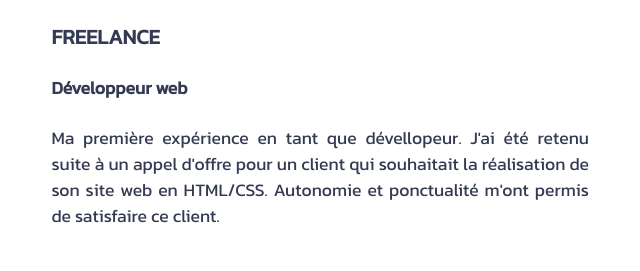
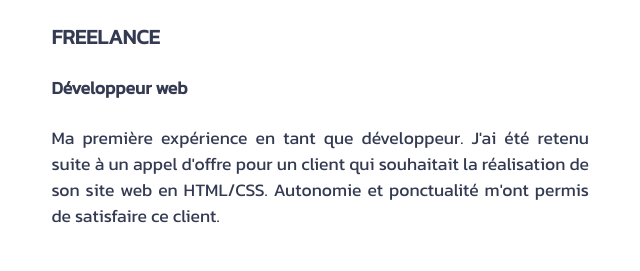
Before and after one commit to AxelDevisse/cv, a plain HTML site: page index.html in a window 1280 px wide. Shown: the part 1480-1751 px from the top of the page, 627-1267 px from the left. Drawn offline with Linux system fonts and the light colour scheme.

Commit message:
♻️ Refactoring code

```diff
--- a/index.html
+++ b/index.html
@@ -140,7 +140,7 @@
                 <div class="description">
                     <h3>FREELANCE</h3>
                     <h4>Développeur web</h4>
-                    <p>Ma première expérience en tant que dévellopeur. J'ai été retenu suite à un appel d'offre pour un
+                    <p>Ma première expérience en tant que développeur. J'ai été retenu suite à un appel d'offre pour un
                         client qui souhaitait la réalisation de son site web en HTML/CSS. Autonomie et ponctualité m'ont
                         permis de satisfaire ce client.</p>
                 </div>
```
